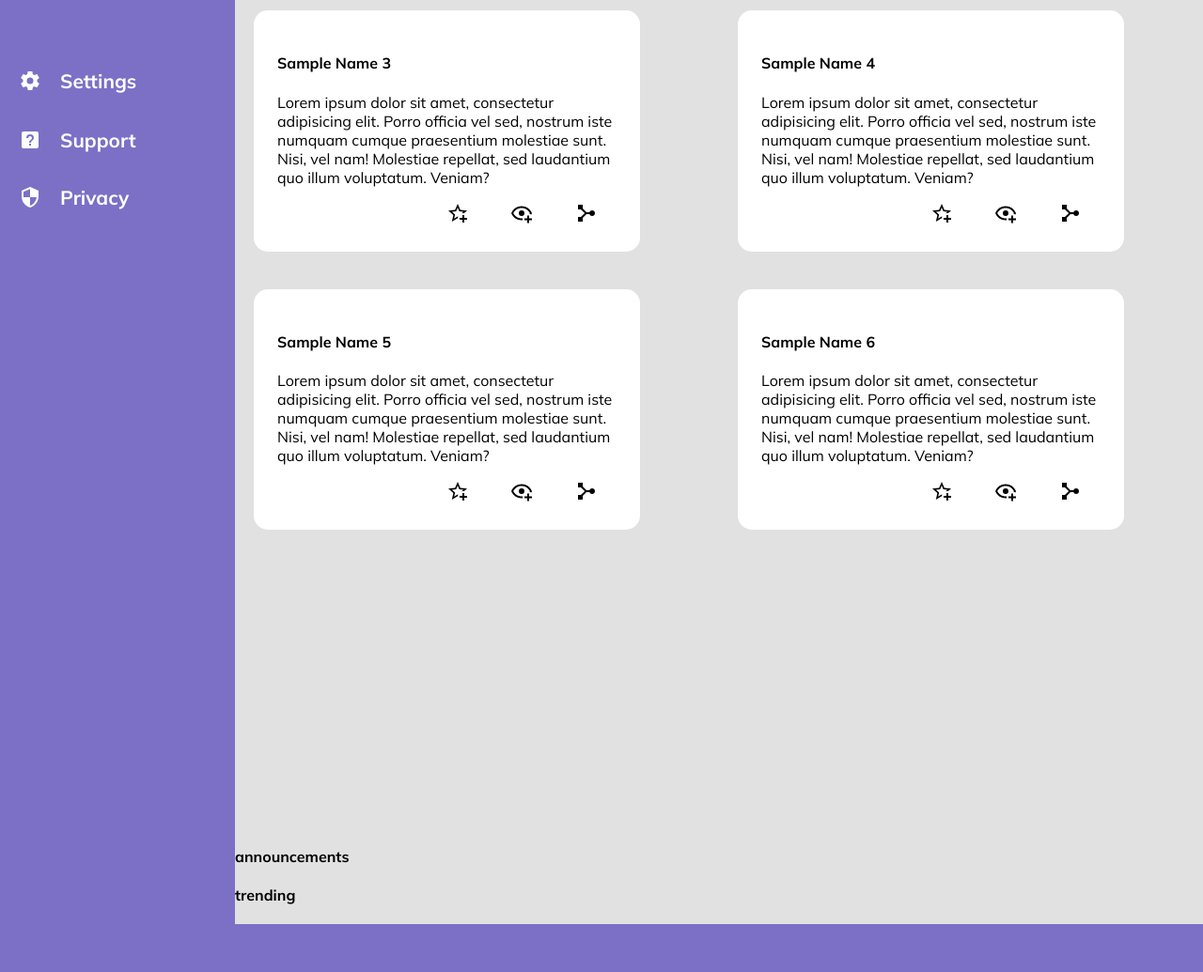
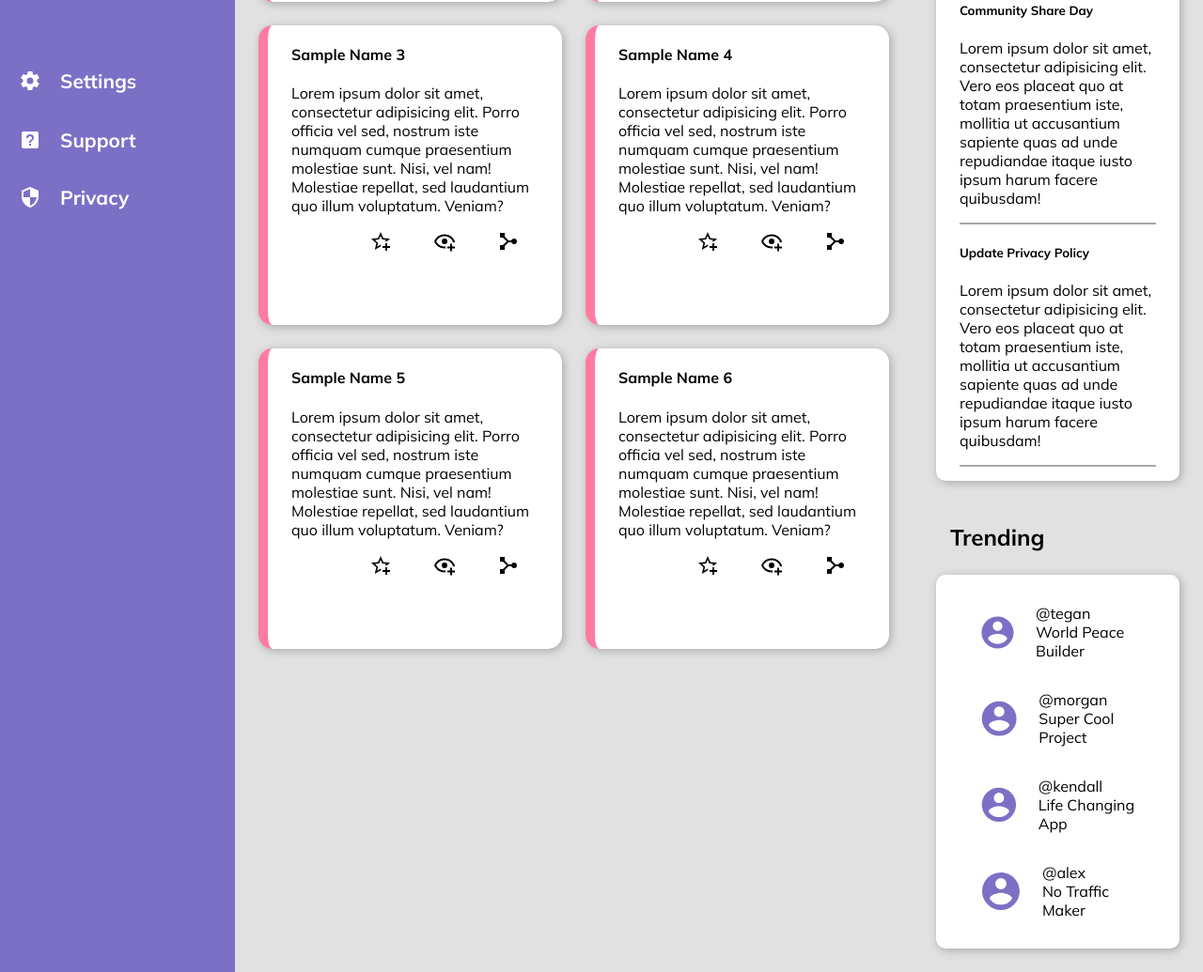
Before and after one commit to kalvintn/odin-dashboard, a plain HTML site: page index.html in a window 1280 px wide. Shown: the part 560-1595 px from the top of the page at 94% size. Before the commit the page ends 1544 px from the top, so only its background shows below. Drawn offline with Linux system fonts and the light colour scheme.

Commit message:
Finish main area. Rough draft complete.

```diff
--- a/index.css
+++ b/index.css
@@ -114,18 +114,31 @@ header svg.account_large { fill: var(--accent-color); width: 5em; }
 main {
     grid-area: main; /* whole page grid */
     background-color: #e1e1e1;
+
+    /* grid for 'main' area */
+    display: grid;
+    grid-template-rows: auto;
+    grid-template-columns: 70% 30%;
+    grid-template-areas:
+        "news-title announcements-title"
+        "newsfeed announcements"
+        "newsfeed trending-title"
+        "newsfeed trending";
 }
 .news-feed {
+    grid-area: newsfeed;
     display: grid;
     grid-template-rows: 1fr 1fr 1fr 1fr;
     grid-template-columns: 1fr 1fr;
+    gap: 25px;
+    padding: 0px 25px;
 }
 .news-group {
-    max-width: 70%;
     background-color: white;
-    padding: 25px;
+    padding: 0px 25px;
+    border-left: 10px solid var(--accent-color);
     border-radius: 15px;
-    margin: 20px;
+    box-shadow: 2px 2px 10px #a8a8a8;
 }
 .news-icon-group {
     text-align: right;
@@ -134,3 +147,32 @@ main {
     width: 1.5em;
     padding: 0px 20px;
 }
+.announcements, .trending {
+    background-color: white;
+    display: grid;
+    padding: 15px 25px;
+    border-radius: 10px;
+    box-shadow: 2px 2px 10px #a8a8a8;
+    margin: 25px;
+}
+.announcement-group {
+    border-bottom: 2px solid #a8a8a8;
+}
+.trending svg {
+    fill: var(--main-color);
+    width: 3em;
+    padding: 0px 20px;
+}
+.profile {
+    display: flex;
+    align-items: center;
+}
+.section-title {
+    font-weight: bold;
+    font-size: 1.5em;
+}
+.announcements { grid-area: announcements; }
+.trending { grid-area: trending; }
+#news-title { grid-area: news-title; margin: 20px 0 0 40px; }
+#announcements-title { grid-area: announcements-title; margin: 20px 0 0 40px; }
+#trending-title { grid-area: trending-title; margin: 20px 0 0 40px; }
--- a/index.html
+++ b/index.html
@@ -100,8 +100,7 @@
     <!-- Main -->
     <!-- Includes : News Feed, Announcements, and Trending Accounts -->
     <main>
-
-        <h4>News Feed</h4>
+        <h4 id="news-title" class="section-title">News Feed</h4>
         <div class="news-feed">
             <div class="news-group">
                 <h4>Sample Name 1</h4>
@@ -159,14 +158,42 @@
             </div>
         </div><!--end newsfeed-->
 
-
+        <!-- Announcements Panel -->
+        <h4 id="announcements-title" class="section-title">Announcements</h4>
         <div class="announcements">
-            <h4>announcements</h4>
+            <div class="announcement-group">
+                <h5>Site Maintenance</h5>
+                <p>Lorem ipsum dolor sit amet, consectetur adipisicing elit. Vero eos placeat quo at totam praesentium iste, mollitia ut accusantium sapiente quas ad unde repudiandae itaque iusto ipsum harum facere quibusdam!</p>
+            </div>
+            <div class="announcement-group">
+                <h5>Community Share Day</h5>
+                <p>Lorem ipsum dolor sit amet, consectetur adipisicing elit. Vero eos placeat quo at totam praesentium iste, mollitia ut accusantium sapiente quas ad unde repudiandae itaque iusto ipsum harum facere quibusdam!</p>
+            </div>
+            <div class="announcement-group">
+                <h5>Update Privacy Policy</h5>
+                <p>Lorem ipsum dolor sit amet, consectetur adipisicing elit. Vero eos placeat quo at totam praesentium iste, mollitia ut accusantium sapiente quas ad unde repudiandae itaque iusto ipsum harum facere quibusdam!</p>
+            </div>
         </div>
 
-
+        <!-- Trending Panel -->
+        <h4 id="trending-title" class="section-title">Trending</h4>
         <div class="trending">
-            <h4>trending</h4>
+            <div class="profile">
+                <svg xmlns="http://www.w3.org/2000/svg" viewBox="0 0 24 24"><title>account-circle</title><path d="M12,19.2C9.5,19.2 7.29,17.92 6,16C6.03,14 10,12.9 12,12.9C14,12.9 17.97,14 18,16C16.71,17.92 14.5,19.2 12,19.2M12,5A3,3 0 0,1 15,8A3,3 0 0,1 12,11A3,3 0 0,1 9,8A3,3 0 0,1 12,5M12,2A10,10 0 0,0 2,12A10,10 0 0,0 12,22A10,10 0 0,0 22,12C22,6.47 17.5,2 12,2Z" /></svg>
+                <p>@tegan <br> World Peace Builder</p>
+            </div>
+            <div class="profile">
+                <svg xmlns="http://www.w3.org/2000/svg" viewBox="0 0 24 24"><title>account-circle</title><path d="M12,19.2C9.5,19.2 7.29,17.92 6,16C6.03,14 10,12.9 12,12.9C14,12.9 17.97,14 18,16C16.71,17.92 14.5,19.2 12,19.2M12,5A3,3 0 0,1 15,8A3,3 0 0,1 12,11A3,3 0 0,1 9,8A3,3 0 0,1 12,5M12,2A10,10 0 0,0 2,12A10,10 0 0,0 12,22A10,10 0 0,0 22,12C22,6.47 17.5,2 12,2Z" /></svg>
+                <p>@morgan <br> Super Cool Project</p>
+            </div>
+            <div class="profile">
+                <svg xmlns="http://www.w3.org/2000/svg" viewBox="0 0 24 24"><title>account-circle</title><path d="M12,19.2C9.5,19.2 7.29,17.92 6,16C6.03,14 10,12.9 12,12.9C14,12.9 17.97,14 18,16C16.71,17.92 14.5,19.2 12,19.2M12,5A3,3 0 0,1 15,8A3,3 0 0,1 12,11A3,3 0 0,1 9,8A3,3 0 0,1 12,5M12,2A10,10 0 0,0 2,12A10,10 0 0,0 12,22A10,10 0 0,0 22,12C22,6.47 17.5,2 12,2Z" /></svg>
+                <p>@kendall <br> Life Changing App</p>
+            </div>
+            <div class="profile">
+                <svg xmlns="http://www.w3.org/2000/svg" viewBox="0 0 24 24"><title>account-circle</title><path d="M12,19.2C9.5,19.2 7.29,17.92 6,16C6.03,14 10,12.9 12,12.9C14,12.9 17.97,14 18,16C16.71,17.92 14.5,19.2 12,19.2M12,5A3,3 0 0,1 15,8A3,3 0 0,1 12,11A3,3 0 0,1 9,8A3,3 0 0,1 12,5M12,2A10,10 0 0,0 2,12A10,10 0 0,0 12,22A10,10 0 0,0 22,12C22,6.47 17.5,2 12,2Z" /></svg>
+                <p>@alex <br> No Traffic Maker</p>
+            </div>
         </div>
     </main><!--end main content-->
 </body>
```
